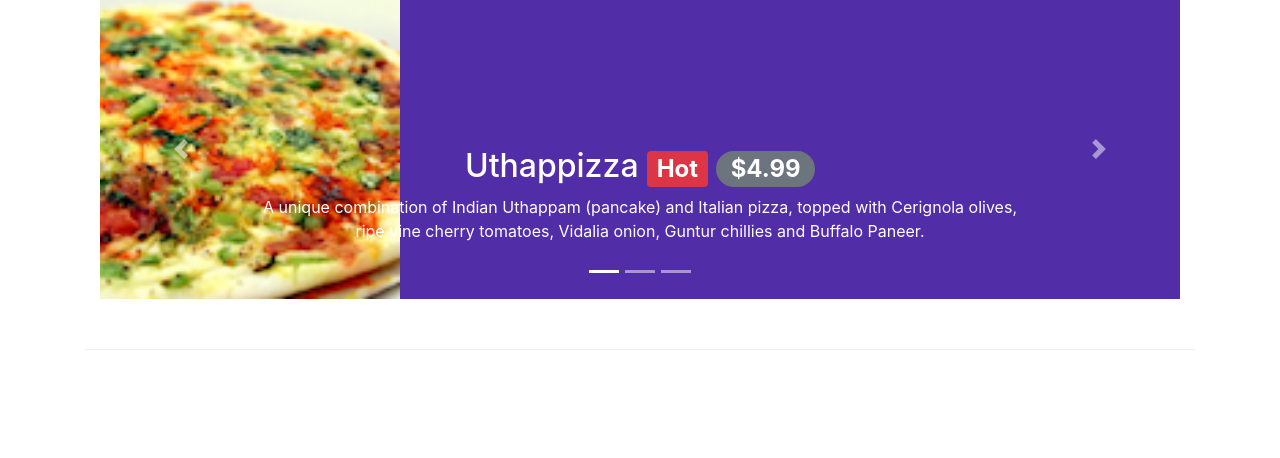
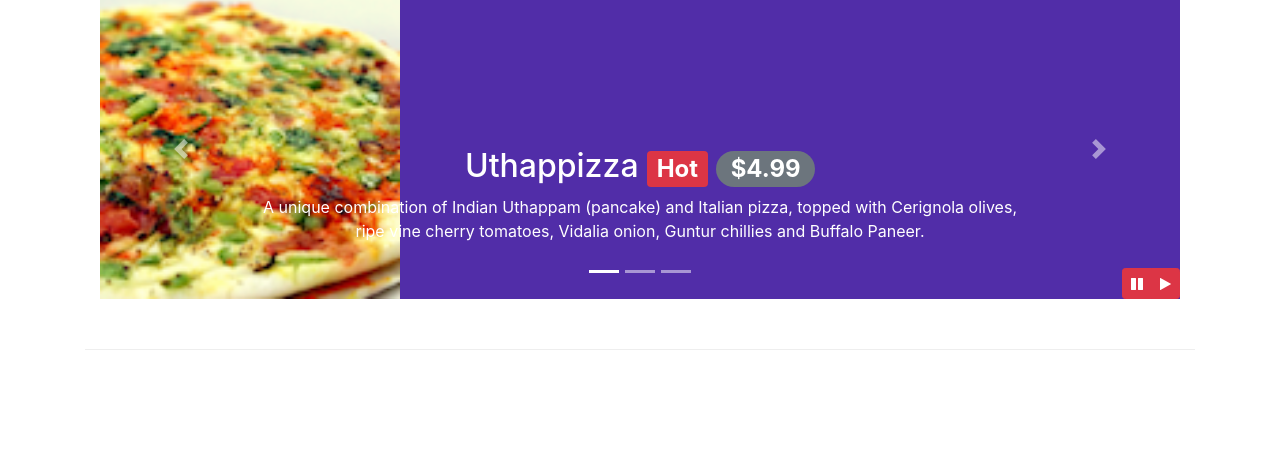
Before and after one commit to Abir-Reza/Bootstrap, a PHP site: page / in a window 1280 px wide. Shown: the part 385-843 px from the top of the page. Run offline with PHP 8.4, Linux system fonts and the light colour scheme; some libraries are stand-ins or nearby versions.

Commit message:
Bootstrap JQuery

```diff
--- a/css/styles.css
+++ b/css/styles.css
@@ -69,3 +69,10 @@ body {
   left: 0;
   min-height: 300px;
 }
+
+#carouselButton {
+  right: 0px;
+  position: absolute;
+  bottom: 0px;
+  z-index: 1;
+}
--- a/index.html
+++ b/index.html
@@ -264,6 +264,15 @@
                     <a href="#mycarousel" class="carousel-control-next" role="button" data-slide="next">
                         <span class="carousel-control-next-icon"></span>
                     </a>
+                    <div class="btn-group" id="carouselButton">
+                        <button class="btn btn-danger btn-sm" id="carousel-pause">
+                            <span class="fa fa-pause"></span>
+                        </button>
+
+                        <button class="btn btn-danger btn-sm" id="carousel-play">
+                            <span class="fa fa-play"></span>
+                        </button>
+                    </div>
                 </div>
             </div>
         </div>
@@ -400,8 +409,19 @@
         //     $('[data-toogle ="tooltip"]').tooltip();
 
 
-        $(".btn-group").button("toggle");
+            // $(".btn-group").button("toggle");
+
+            $('#mycarousel').carousel({interval: 2000});
+            $('#carousel-pause').click(function(){
+                $('#mycarousel').carousel('pause');
+            });
+
+            $('#carousel-play').click(function(){
+                $('#mycarousel').carousel('cycle');
+            });
         });
+
+
     </script>
 
 
```
